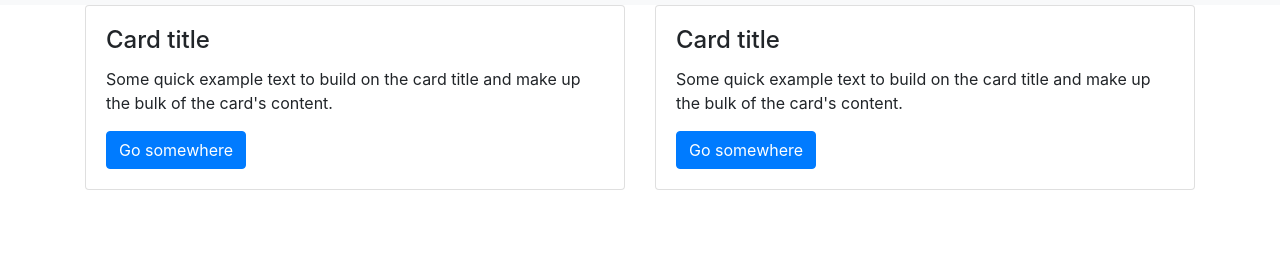
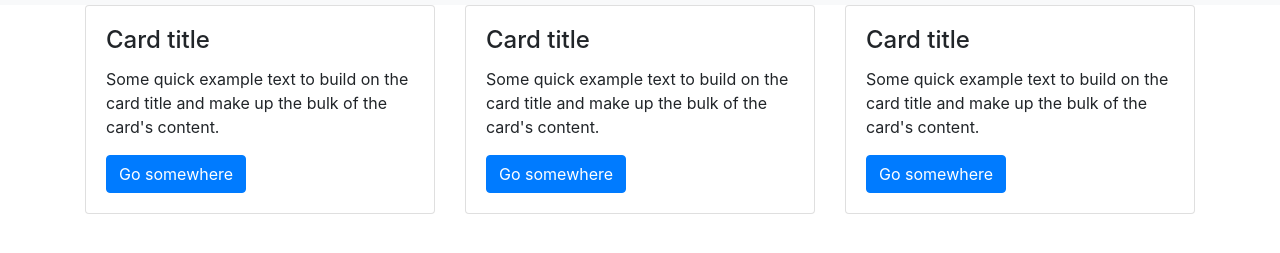
Before and after one commit to sagaradista/sagaradista.github.io, a plain HTML site: page home.html in a window 1280 px wide. Shown: the part 51-304 px from the top of the page. Drawn offline with nearby package versions, Linux system fonts and the light colour scheme.

Commit message:
Update home.html

```diff
--- a/home.html
+++ b/home.html
@@ -47,10 +47,11 @@
     </div>
 
     <br><br>
+
+    <div class="row">
+    <br><br>
+    </div>
      <div class="container">
-    <div class="row">
-
-    </div>
     <div class="row">
 <div class="col">
     <div class="card">
@@ -59,9 +60,17 @@
 <p class="card-text">Some quick example text to build on the card title and make up the bulk of the card's content.</p>
 <a href="#" class="btn btn-primary">Go somewhere</a>
        </div>
-
+     </div>
   </div>
 
+<div class="col">
+    <div class="card">
+       <div class="card-body">
+<h4 class="card-title">Card title</h4>
+<p class="card-text">Some quick example text to build on the card title and make up the bulk of the card's content.</p>
+<a href="#" class="btn btn-primary">Go somewhere</a>
+       </div>
+     </div>
   </div>
      <div class="col">
     <div class="card">
@@ -70,11 +79,8 @@
 <p class="card-text">Some quick example text to build on the card title and make up the bulk of the card's content.</p>
 <a href="#" class="btn btn-primary">Go somewhere</a>
        </div>
-
      </div>
-
   </div>
-
         </div>
 
       </div>
```
Lines whose indentation alone changed are shown as unchanged.
